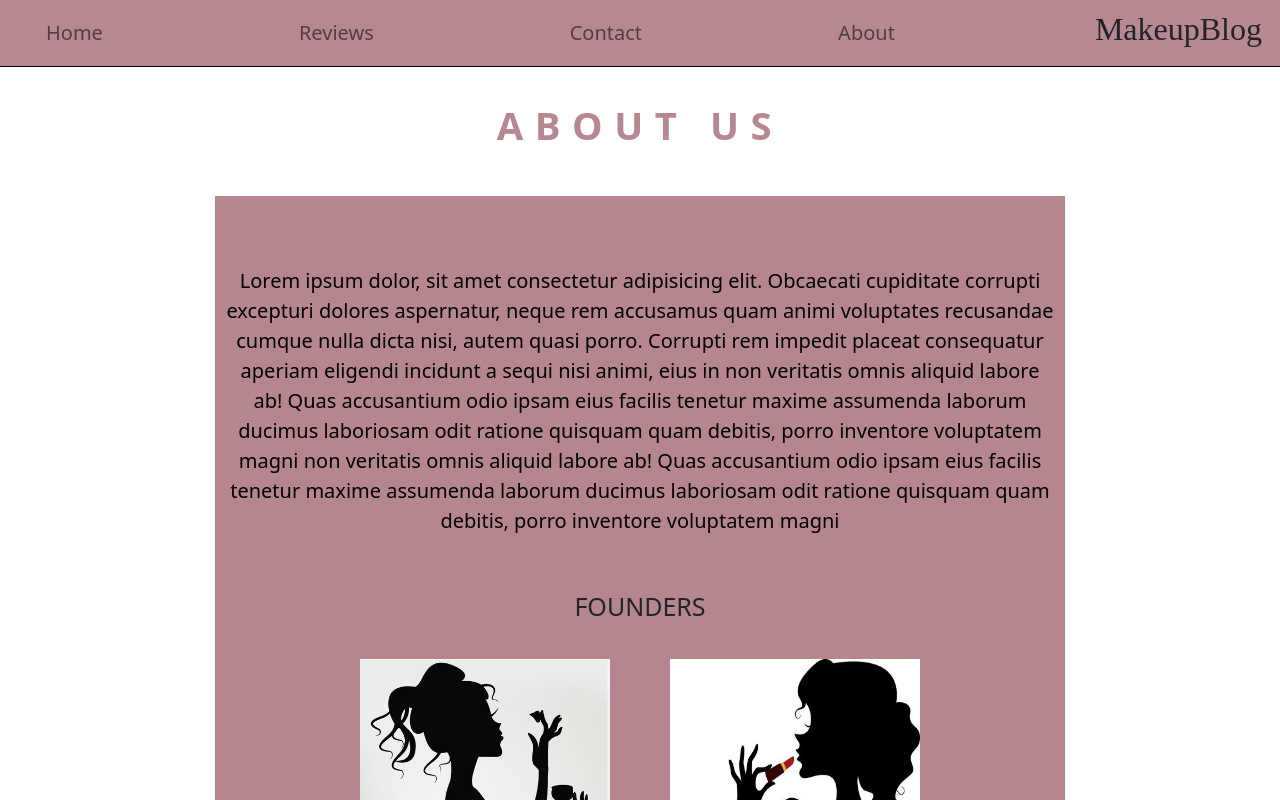
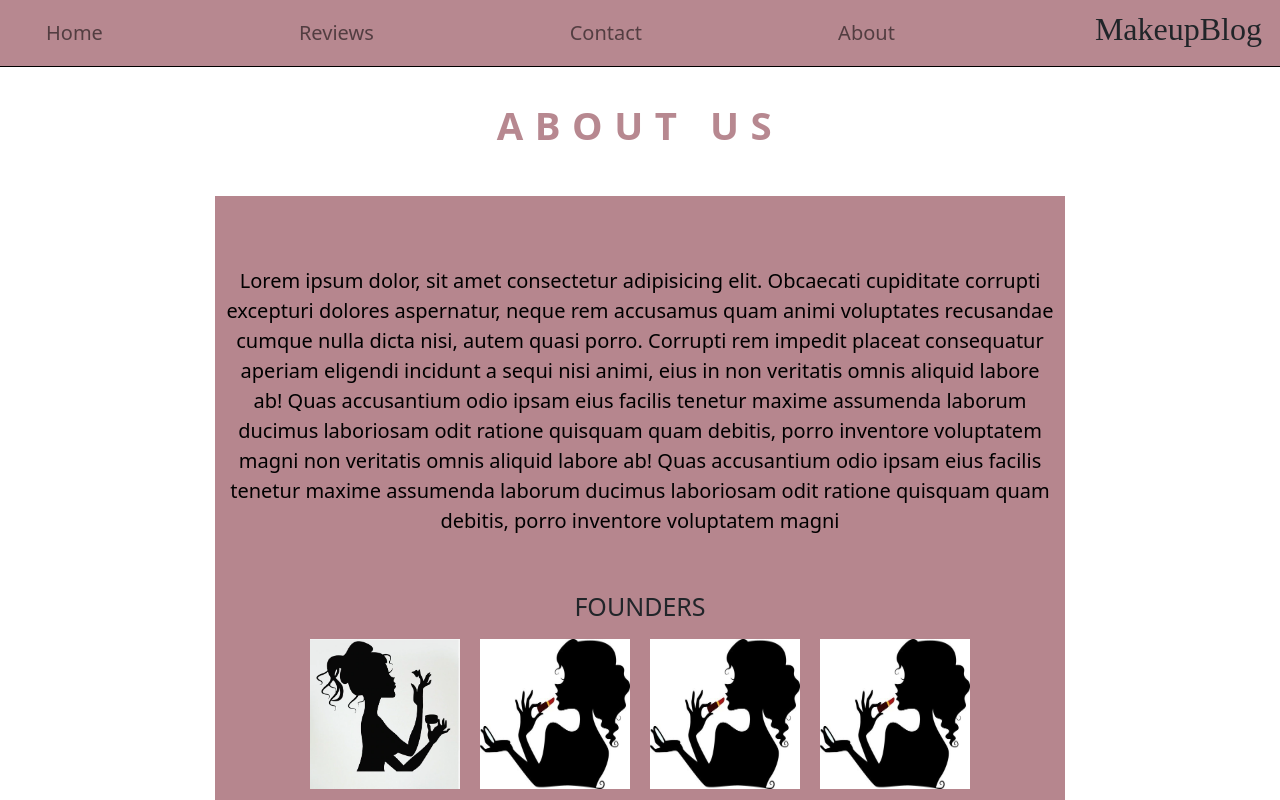
Before and after one commit to tinanee661/Blog, a Vue app: page /guest/menu/about in a window 1280 px wide. Shown: the top 800 px of the page. Built offline with nearby package versions, Linux system fonts and the light colour scheme; what vue-sweetalert2 would draw is missing.

Commit message:
about edited

```diff
--- a/package.json
+++ b/package.json
@@ -19,7 +19,7 @@
     "devDependencies": {
         "@vue/cli-plugin-babel": "~4.5.0",
         "@vue/cli-plugin-eslint": "~4.5.0",
-        "@vue/cli-service": "~4.5.0",
+        "@vue/cli-service": "^4.5.13",
         "babel-eslint": "^10.1.0",
         "eslint": "^6.7.2",
         "eslint-plugin-vue": "^6.2.2",
--- a/src/assets/style.css
+++ b/src/assets/style.css
@@ -341,9 +341,9 @@ p {
 }
 
 #founder {
-    margin: 30px;
-    height: 250px;
-    width: 250px;
+    margin: 10px;
+    height: 150px;
+    width: 150px;
 }
 
 .nav ul {
--- a/src/components/guest/menu/About.vue
+++ b/src/components/guest/menu/About.vue
@@ -27,6 +27,8 @@
                     <div class="founders">
                         <img id="founder" src="@/components/guest/img/mu.jpg" alt="founder1">
                         <img id="founder" src="@/components/guest/img/mu2.jpg" alt="founder2">
+                        <img id="founder" src="@/components/guest/img/mu2.jpg" alt="founder2">
+                        <img id="founder" src="@/components/guest/img/mu2.jpg" alt="founder2">
                     </div>
                 </div>
             </div>
--- a/src/components/user/umenu/Products.vue
+++ b/src/components/user/umenu/Products.vue
@@ -6,7 +6,7 @@
 
         <div class="container">
             <div class="title">
-                <h3> Want to shop the products we use? Click the category you are interested in</h3>
+                <h3> Want to shop the products I use? Click the category you are interested in</h3>
 
             </div>
 
```
Also changed, not shown: 2 other files (tests, documents, lock files or other folders).
